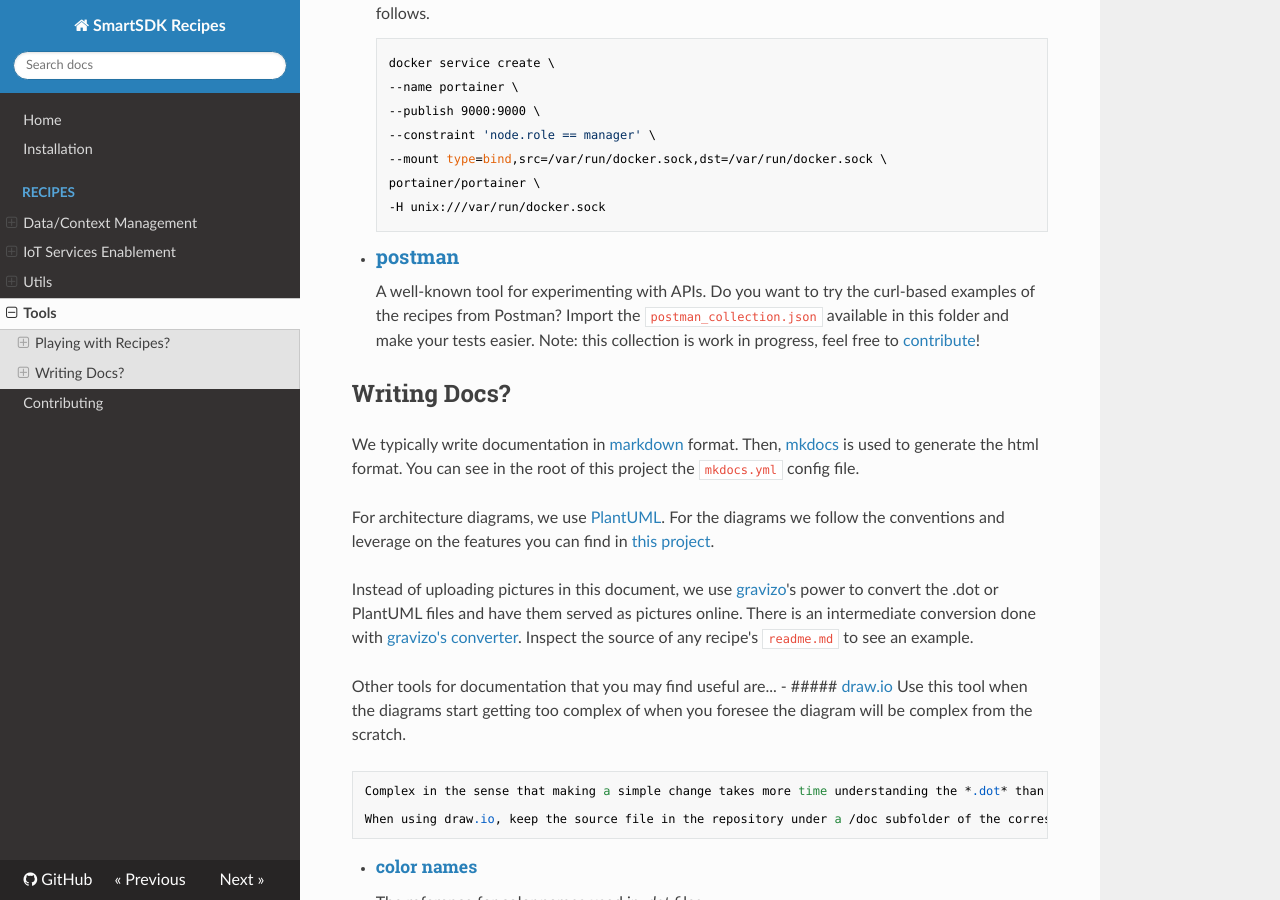
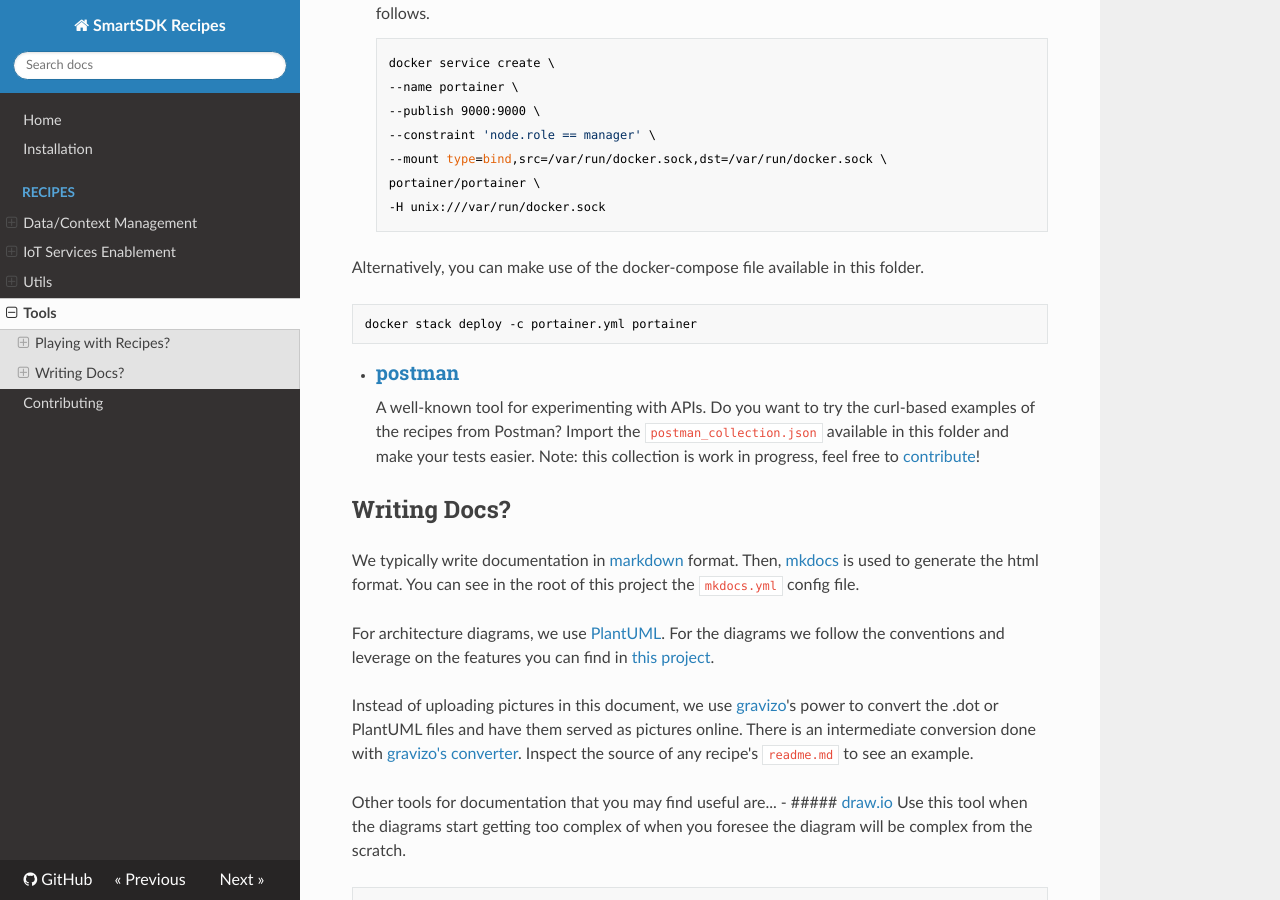
Before and after one commit to smartsdk/smartsdk-recipes, an MkDocs documentation site: the page built from recipes/tools/readme.md, in a window 1280 px wide and 900 px high, scrolled down 757 px. Built offline with MkDocs 1.6.1, drawn with Linux system fonts in a browser that asks for light colours; nearby versions of some CDN libraries; comment, search, counter and statistics services are not loaded; old or Windows-style settings are respelled for this version of MkDocs.

Commit message:
Add portainer compose file

```diff
--- a/recipes/tools/readme.md
+++ b/recipes/tools/readme.md
@@ -30,6 +30,9 @@ If you'd like a more sophisticated UI with info about your swarm, you can deploy
         portainer/portainer \
         -H unix:///var/run/docker.sock
 
+Alternatively, you can make use of the docker-compose file available in this folder.
+
+    docker stack deploy -c portainer.yml portainer
 
 
 - ### [postman](https://www.getpostman.com/)
```
Also changed, not shown: 1 other file.
